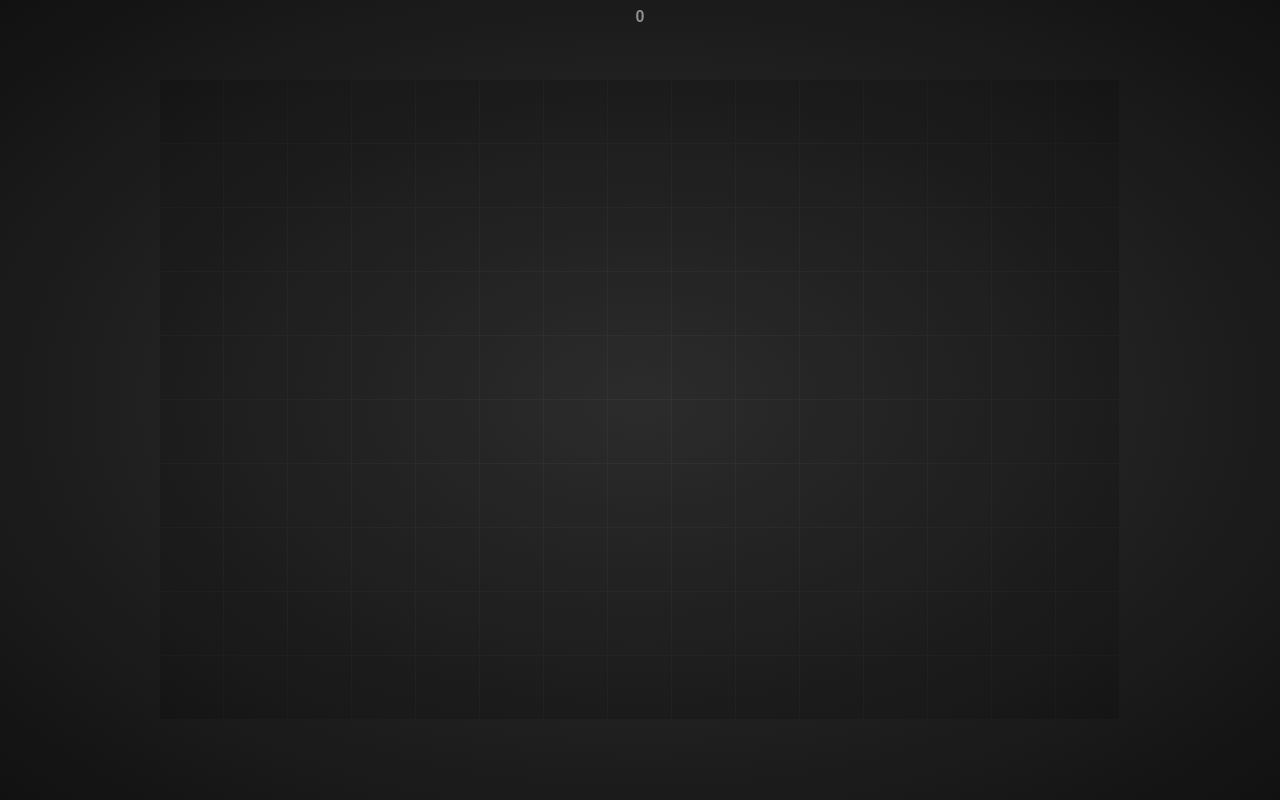
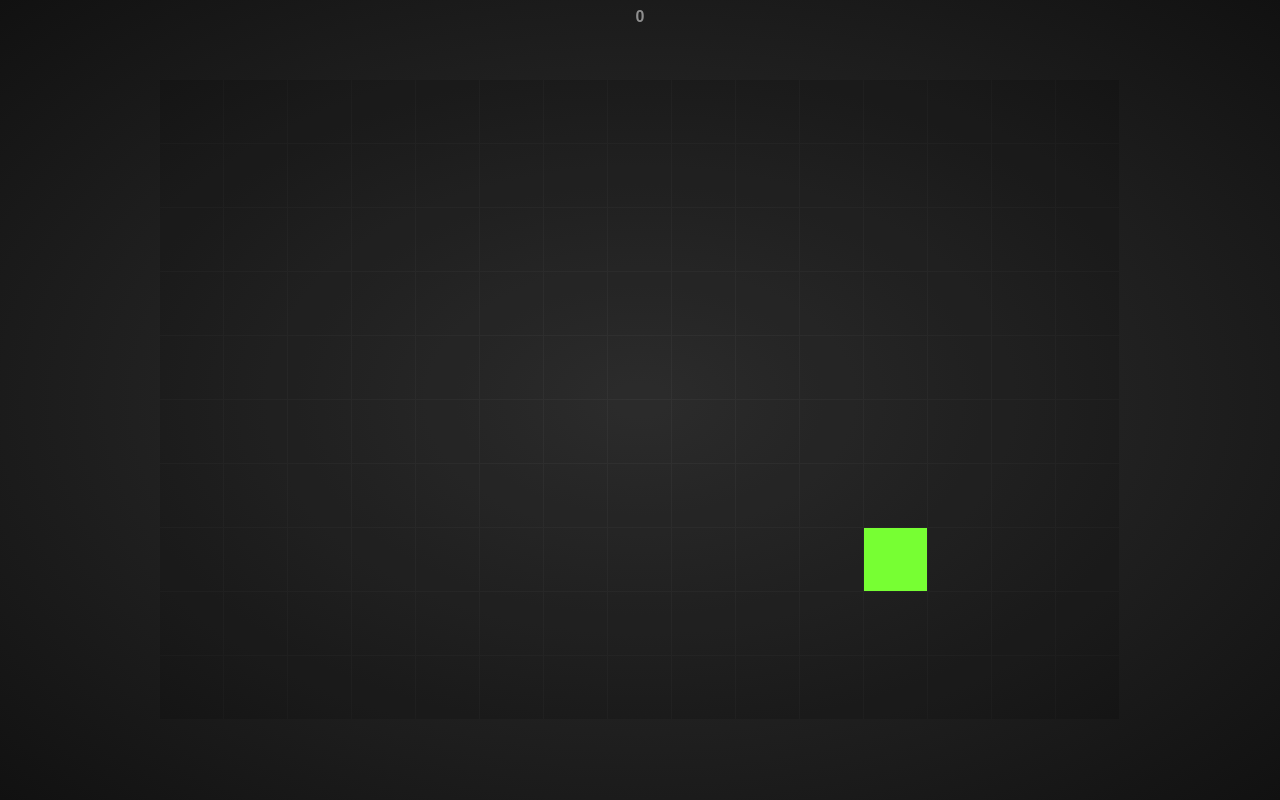
Before and after one commit to schrobak/snake, a React (Create React App) app: page / in a window 1280 px wide. Built offline with nearby package versions, Linux system fonts and the light colour scheme.

Commit message:
Render food tile

```diff
--- a/src/App/App.tsx
+++ b/src/App/App.tsx
@@ -55,6 +55,13 @@ const Tile = styled.div<TileProps>`
   }
 `;
 
+const FoodTile = styled(Tile)`
+  //transform: translateZ(0px) scale(0.874489);
+  background-color: rgb(119, 255, 51);
+  //box-shadow: rgb(119, 255, 51) 0px 0px 22.4196px;
+  opacity: 1;
+`;
+
 export const App: React.FC = () => {
   const score = 0;
 
@@ -71,19 +78,26 @@ export const App: React.FC = () => {
     tileSize = boardRatio > 1 ? Math.floor(stageHeight / rows) : Math.floor(stageHeight / columns);
   }
 
-  const board: number[][] = Array(rows).fill(Array(columns).fill(0));
+  const board: number[][] = Array(rows)
+    .fill(0)
+    .map(() => Array(columns).fill(0));
+
+  let x = Math.floor(Math.random() * columns);
+  let y = Math.floor(Math.random() * rows);
+  board[y][x] = 1;
 
   const tiles = board.flatMap((row, y) =>
-    row.map((_, x) => (
-      <Tile
-        size={tileSize - 1}
-        key={`${x}:${y}`}
-        style={{
+    row.map((val, x) => {
+      let tile = val === 1 ? FoodTile : Tile;
+      return React.createElement(tile, {
+        size: tileSize - 1,
+        key: `${x}:${y}`,
+        style: {
           left: x * tileSize,
           top: y * tileSize
-        }}
-      />
-    ))
+        }
+      });
+    })
   );
 
   return (
```
